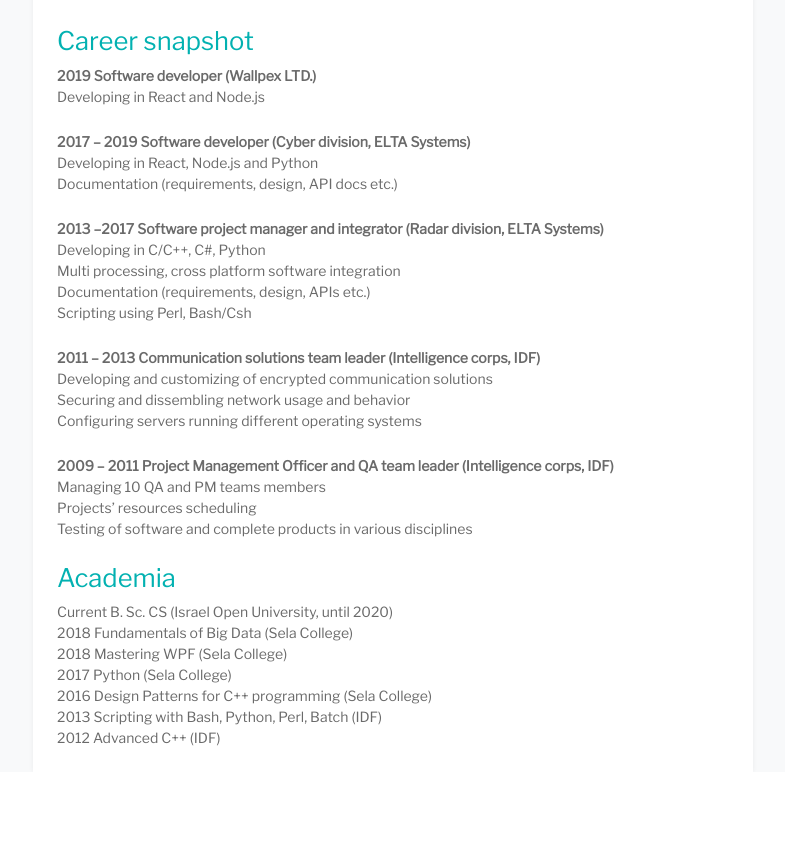
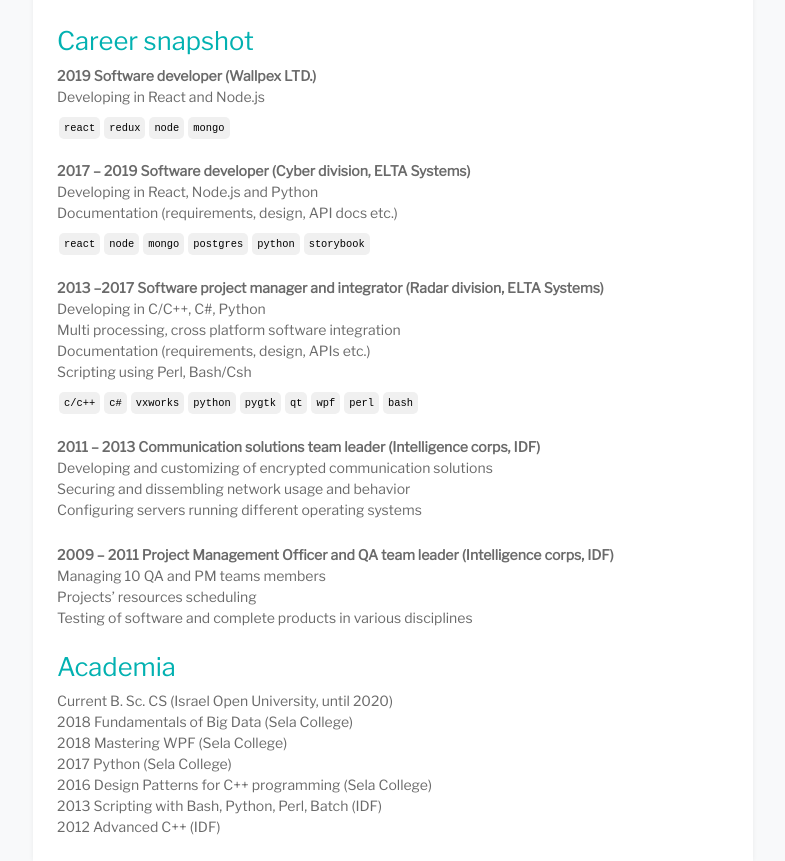
Before and after one commit to Guzzur/razzy.dev, a React (Create React App) app: page /about in a window 1280 px wide. Shown: the part 887-1748 px from the top of the page, without its empty margins (247-1032 px from the left). Before the commit the page ends 1659 px from the top, so only its background shows below. Built offline with nearby package versions, Linux system fonts and the light colour scheme.

Commit message:
add buzzwords to about me page

```diff
--- a/src/components/AboutMe.jsx
+++ b/src/components/AboutMe.jsx
@@ -5,6 +5,8 @@
 import { FontAwesomeIcon } from "@fortawesome/react-fontawesome";
 import { faLinkedin } from "@fortawesome/free-brands-svg-icons";
 import { faEnvelope, faPhone } from "@fortawesome/free-solid-svg-icons";
+
+import Buzzwords from "./Buzzwords";
 
 class AboutMe extends React.Component {
   render() {
@@ -83,13 +85,25 @@
 
         <div className="mt-4">
           <h3>Career snapshot</h3>
+          {/*  */}
           <div className="font-weight-bold">2019 Software developer (Wallpex LTD.)</div>
           <div>Developing in React and Node.js</div>
+          <div className="mt-2">
+            <Buzzwords projectName="gigstart" words={["react", "redux", "node", "mongo"]} />
+          </div>
+          {/*  */}
           <div className="mt-4 font-weight-bold">
             2017 – 2019 Software developer (Cyber division, ELTA Systems)
           </div>
           <div>Developing in React, Node.js and Python</div>
           <div>Documentation (requirements, design, API docs etc.)</div>
+          <div className="mt-2">
+            <Buzzwords
+              projectName="gigstart"
+              words={["react", "node", "mongo", "postgres", "python", "storybook"]}
+            />
+          </div>
+          {/*  */}
           <div className="mt-4 font-weight-bold">
             2013 –2017 Software project manager and integrator (Radar division, ELTA Systems)
           </div>
@@ -97,12 +111,20 @@
           <div>Multi processing, cross platform software integration</div>
           <div>Documentation (requirements, design, APIs etc.)</div>
           <div>Scripting using Perl, Bash/Csh</div>
+          <div className="mt-2">
+            <Buzzwords
+              projectName="gigstart"
+              words={["c/c++", "c#", "vxworks", "python", "pygtk", "qt", "wpf", "perl", "bash"]}
+            />
+          </div>
+          {/*  */}
           <div className="mt-4 font-weight-bold">
             2011 – 2013 Communication solutions team leader (Intelligence corps, IDF)
           </div>
           <div>Developing and customizing of encrypted communication solutions</div>
           <div>Securing and dissembling network usage and behavior</div>
           <div>Configuring servers running different operating systems</div>
+          {/*  */}
           <div className="mt-4 font-weight-bold">
             2009 – 2011 Project Management Officer and QA team leader (Intelligence corps, IDF)
           </div>
--- a/src/components/ProjectsList.jsx
+++ b/src/components/ProjectsList.jsx
@@ -50,11 +50,10 @@
           </h4>
           <div
             className="font-weight-light font-italic"
-            style={{ opacity: 0.6, marginBottom: "2rem" }}
+            style={{ opacity: 0.6, marginBottom: "0.8rem" }}
           >
             True experience building platform
           </div>
-          <h5 className="mt-0 font-bold">Tech buzzwords</h5>
           <Buzzwords projectName="gigstart" words={["react", "redux", "node", "firebase"]} />
         </div>
 
@@ -96,13 +95,11 @@
           </h4>
           <div
             className="font-weight-light font-italic"
-            style={{ opacity: 0.6, marginBottom: "2rem" }}
+            style={{ opacity: 0.6, marginBottom: "0.8rem" }}
           >
             First e-wallet for gamers
           </div>
-          <h5 className="mt-0 font-bold">Tech buzzwords</h5>
-          <Buzzwords projectName="wallpex" words={["react", "redux", "node", "mongo"]} />
-          <div />
+          <Buzzwords projectName="gigstart" words={["react", "redux", "node", "mongo"]} />
         </div>
 
         <div
@@ -141,11 +138,10 @@
           </h4>
           <div
             className="font-weight-light font-italic"
-            style={{ opacity: 0.6, marginBottom: "2rem" }}
+            style={{ opacity: 0.6, marginBottom: "0.8rem" }}
           >
             Document to speech online converter
           </div>
-          <h5 className="mt-0 font-bold">Tech buzzwords</h5>
           <Buzzwords projectName="gigstart" words={["react", "redux", "node", "firebase"]} />
         </div>
       </div>
--- a/src/components/TopBar.jsx
+++ b/src/components/TopBar.jsx
@@ -13,12 +13,12 @@
 
     return (
       <div className="w-100 m-0">
-        <div className="reading-bar-container">
+        {/* <div className="reading-bar-container">
           <div
             className="reading-bar"
             style={{ transform: "scaleX(" + this.props.position + ")" }}
           />
-        </div>
+        </div> */}
         <Row className="w-100 m-0 justify-content-center">
           <Col className="bg-white max-width-containter top-bar-container p-0 m-0">
             <div className="h-100 d-flex px-4 align-items-center">
--- a/src/css/app.css
+++ b/src/css/app.css
@@ -154,6 +154,7 @@
   margin: 2px;
   padding: 5px;
   font-family: monospace;
+  font-size: 0.65rem;
 }
 
 /* Utils */
```
